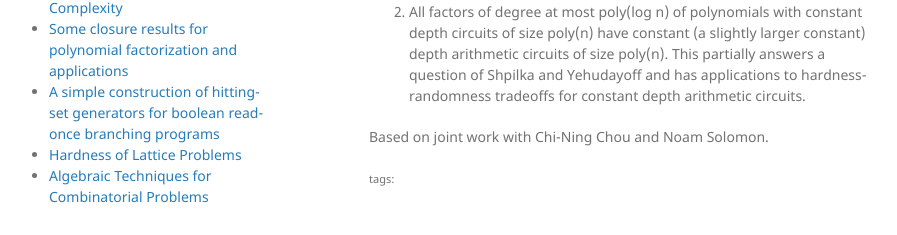
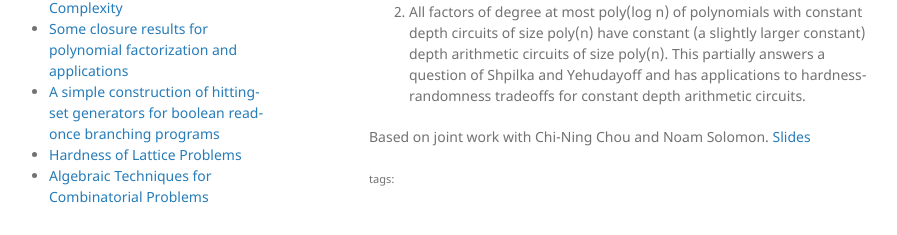
Before and after one commit to SIGTACS/SIGTACS.github.io, a Jekyll site: the page built from _posts/2019-01-02-Mrinal-Kumar.md, in a window 1280 px wide. Shown: the part 680-915 px from the top of the page, without its empty margins (201-1098 px from the left). Built offline with Jekyll 4.4.1, drawn with Linux system fonts in a browser that asks for light colours.

Commit message:
added link to slides for Mrinal's talk

```diff
--- a/_posts/2019-01-02-Mrinal-Kumar.md
+++ b/_posts/2019-01-02-Mrinal-Kumar.md
@@ -18,4 +18,4 @@ I will talk about the following two results, whose study was motivated by these
 
 2. All factors of degree at most poly(log n) of polynomials with constant depth circuits of size poly(n) have constant (a slightly larger constant) depth arithmetic circuits of size poly(n). This partially answers a question of Shpilka and Yehudayoff and has applications to hardness-randomness tradeoffs for constant depth arithmetic circuits.
 
-Based on joint work with Chi-Ning Chou and Noam Solomon.
+Based on joint work with Chi-Ning Chou and Noam Solomon. [Slides](/assests/resource/polyfactorization-3.pdf)
```
Also changed, not shown: 1 other file.
